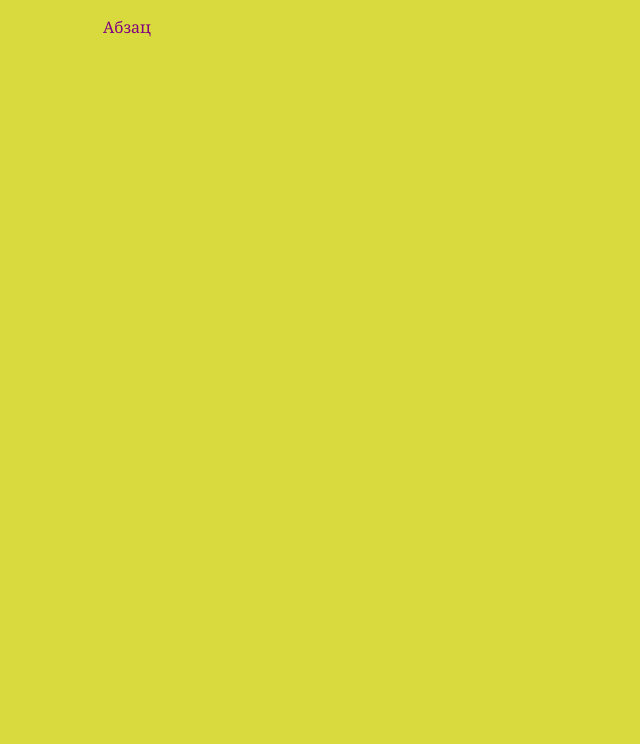
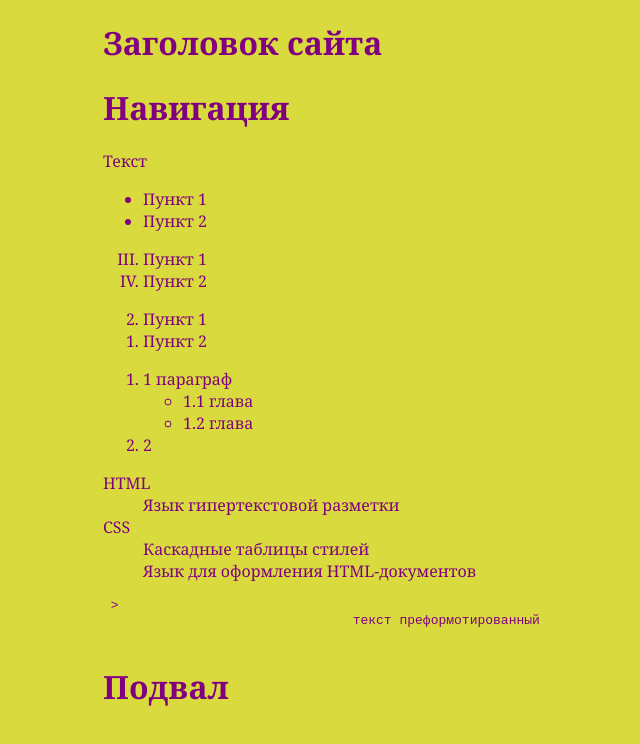
Before and after one commit to Mosmitr/mosmitr.github.io, a plain HTML site: page index.html in a window 1280 px wide. Shown: the whole page, without its empty margins (81-721 px from the left). Drawn offline with Linux system fonts and the light colour scheme.

Commit message:
new site

```diff
--- a/index.html
+++ b/index.html
@@ -1,12 +1,69 @@
-<!DOCTYPE HTML>
-<html>
-	<head>
-		<title>Заголовок</title>
-		<link rel="stylesheet" type="text/css" href="style.css">
+<!DOCTYPE html><!--запись дает понять браузеру, что это html 5-й версии-->
+<html lang="ru"><!--можно добавить в тег инфу, что сайт на русском, но не обязательно-->
+	<head><!--тег, в который включается описание старницы: кодировка текста, название, прикрепленный CSS и пр.-->
+		<title>Главная</title><!--Тег для заголовка страницы, очевидно-->
+		<link href="style.css" rel="stylesheet">
+		<!--в "href"добавляется ссылка, а в "rel" пишем что за тип файла мы подключаем-->
+		<meta charset="UTF-8"> <!--тег для уточнения кодировки страницы-->
+		<meta name="keyword" content="ключевое слово">
+		<!--"meta" - приписка для метатегов-->
+		<!--в "name" пишется вариант описания, в "content" пишется необходимый текст-->
+		<!--"keyword" - это ключевые слова-->
+		<meta name="description" content="Описание старницы">
+		<!--в "description" можно написать текстом описание страницы"-->
+		<!--эти метатеги испольуются для выведение в поисковом результате нужной информации о странице-->
 	</head>
-	<body>
-		<p>
-		Абзац
-		</p>
-	</body>
+<body>
+	<header>
+		<h1>Заголовок сайта<h1>
+		<nav>Навигация</nav><!--тег для меню навигации-->
+	</header><!--шапка сайта, которая будет повторяться на всех страницах-->
+	<main><!--Уникальная часть страница, которая не повторяется на других-->
+		<section><!--тег для выделения куска сайта с большой информацией, не отдельный пункт, а скорее отдельный набор пунктов-->
+			<p>Текст</p>
+					<ul><!--Тег для неупорядочного списка-->
+						<li>Пункт 1</li><!--тег для пункта списка-->
+						<li>Пункт 2</li>
+					</ul>
+					<ol start="3" type="I"><!--Тег для упорядоченного списка, нумерация которого стартует с 3-->
+						<li>Пункт 1</li>
+						<li>Пункт 2</li>
+					</ol>
+					<ol reversed><!--Тег для упорядоченного списка, нумерация которого идет в обратном порядке-->
+						<li>Пункт 1</li>
+						<li>Пункт 2</li>
+					</ol>
+					<script>
+						alert( 'Привет, мир!' );
+					</script>
+					<ol>
+						<li>1 параграф
+						  <ul>
+							<li>1.1 глава</li>
+							<li>1.2 глава</li>
+						  </ul>
+						</li>
+						<li>2</li>
+					  </ol>
+					  <dl> <!--список описаний-->
+						<dt>HTML</dt><!--термин -->
+							<dd>Язык гипертекстовой разметки</dd><!--Описание термина-->
+						<dt>CSS</dt>
+							<dd>Каскадные таблицы стилей</dd>
+						<dd>Язык для оформления HTML-документов</dd>
+					  </dl>
+		</section>
+		<section>
+			<pre> <!--тег для преформатированного текста. текста, который-->>
+				текст преформотированный
+				</pre>
+				<p>
+
+				</p>
+		</section>
+	</main>
+	<footer><h1>Подвал</h1></footer>
+	<script src="jaba.js"></script><!--подключение javascript-->
+</body>
+
 </html>
```
Also changed, not shown: 1 other file.
